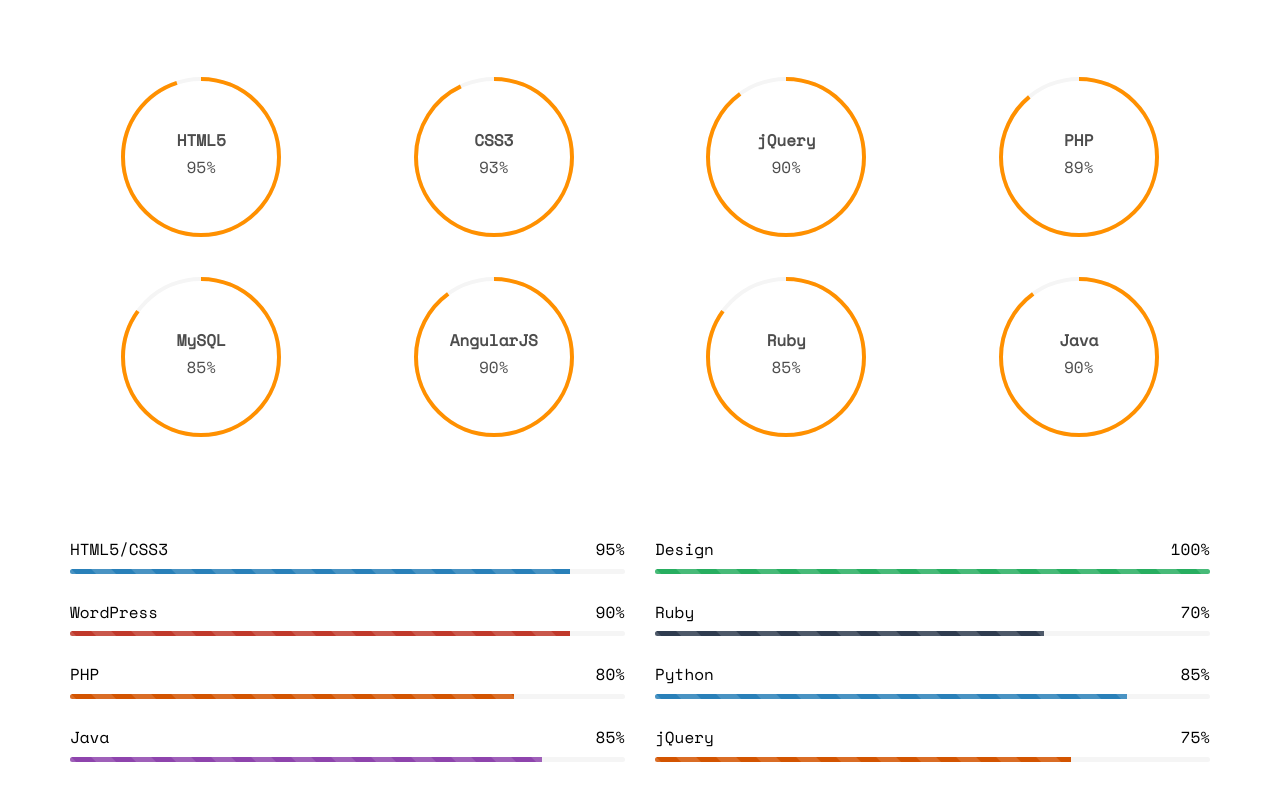
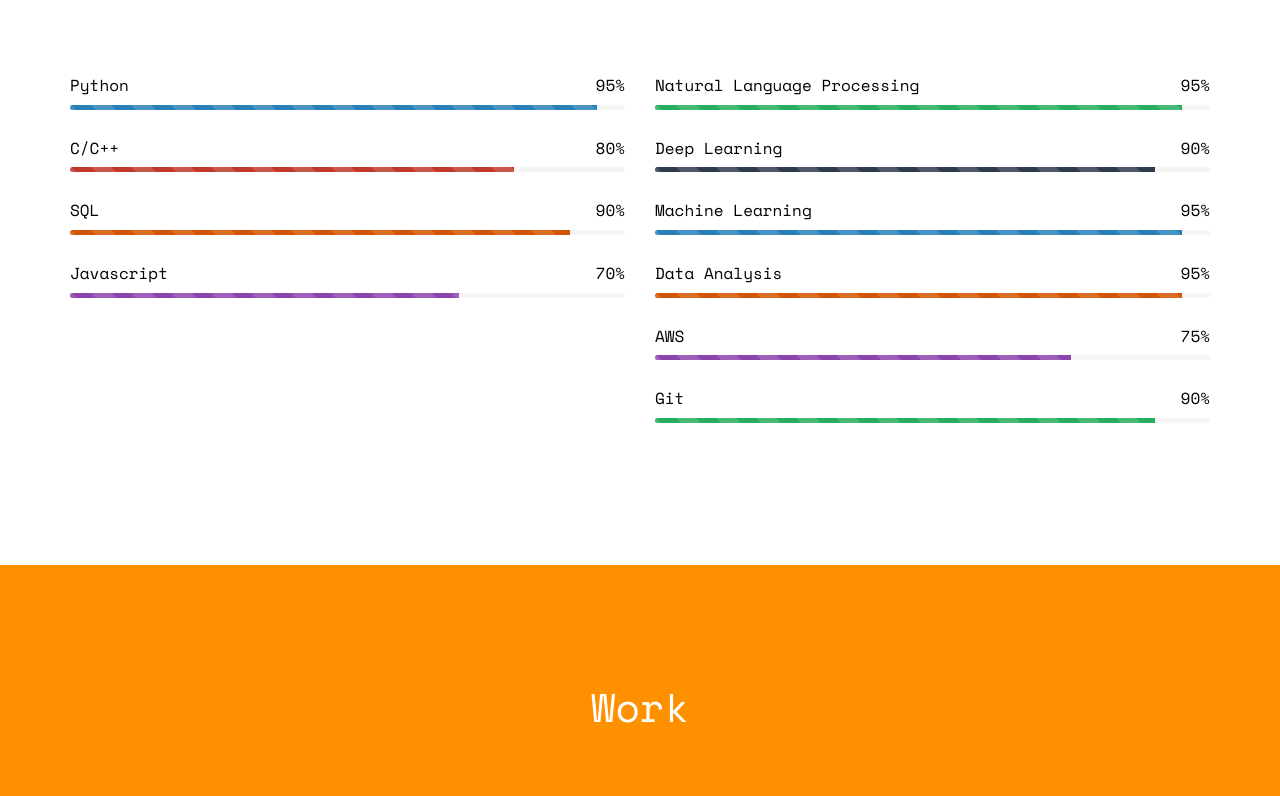
Before and after one commit to hananthakris/hananthakris.github.io, a plain HTML site: page index.html in a window 1280 px wide. Shown: the part 4204-5000 px from the top of the page. Drawn offline with nearby package versions, Linux system fonts and the light colour scheme; some packages are replaced by stand-ins of ours; no server answers; files whose address does not match are found by name.

Commit message:
Update index.html

```diff
--- a/index.html
+++ b/index.html
@@ -235,101 +235,93 @@
 					<h2>Skills</h2>
 				</div>
 			</div>
-			<div class="row row-pb-md">
-				<div class="col-md-3 col-sm-6 col-xs-12 text-center">
-					<div class="chart" data-percent="95"><span><strong>HTML5</strong>95%</span></div>
-				</div>
-				<div class="col-md-3 col-sm-6 col-xs-12 text-center">
-					<div class="chart" data-percent="93"><span><strong>CSS3</strong>93%</span></div>
-				</div>
-				<div class="col-md-3 col-sm-6 col-xs-12 text-center">
-					<div class="chart" data-percent="90"><span><strong>jQuery</strong>90%</span></div>
-				</div>
-
-				<div class="col-md-3 col-sm-6 col-xs-12 text-center">
-					<div class="chart" data-percent="89"><span><strong>PHP</strong>89%</span></div>
-				</div>
-				<div class="col-md-3 col-sm-6 col-xs-12 text-center">
-					<div class="chart" data-percent="85"><span><strong>MySQL</strong>85%</span></div>
-				</div>
-				<div class="col-md-3 col-sm-6 col-xs-12 text-center">
-					<div class="chart" data-percent="90"><span><strong>AngularJS</strong>90%</span></div>
-				</div>
-				<div class="col-md-3 col-sm-6 col-xs-12 text-center">
-					<div class="chart" data-percent="85"><span><strong>Ruby</strong>85%</span></div>
-				</div>
-				<div class="col-md-3 col-sm-6 col-xs-12 text-center">
-					<div class="chart" data-percent="90"><span><strong>Java</strong>90%</span></div>
-				</div>
-			</div>
 			<div class="row">
 				<div class="col-md-6">
 					<div class="progress-wrap">
-						<h3><span class="name-left">HTML5/CSS3</span><span class="value-right">95%</span></h3>
+						<h3><span class="name-left">Python</span><span class="value-right">95%</span></h3>
 						<div class="progress">
 						  <div class="progress-bar progress-bar-1 progress-bar-striped active" role="progressbar"
+						  aria-valuenow="95" aria-valuemin="0" aria-valuemax="100" style="width:95%">
+						  </div>
+						</div>
+					</div>
+					<div class="progress-wrap">
+						<h3><span class="name-left"> C/C++ </span><span class="value-right">80%</span></h3>
+						<div class="progress">
+						  <div class="progress-bar progress-bar-2 progress-bar-striped active" role="progressbar"
+						  aria-valuenow="80" aria-valuemin="0" aria-valuemax="100" style="width:80%">
+						  </div>
+						</div>
+					</div>
+					<div class="progress-wrap">
+						<h3><span class="name-left"> SQL </span><span class="value-right">90%</span></h3>
+						<div class="progress">
+						  <div class="progress-bar progress-bar-3 progress-bar-striped active" role="progressbar"
 						  aria-valuenow="90" aria-valuemin="0" aria-valuemax="100" style="width:90%">
 						  </div>
 						</div>
 					</div>
 					<div class="progress-wrap">
-						<h3><span class="name-left">WordPress</span><span class="value-right">90%</span></h3>
-						<div class="progress">
-						  <div class="progress-bar progress-bar-2 progress-bar-striped active" role="progressbar"
-						  aria-valuenow="90" aria-valuemin="0" aria-valuemax="100" style="width:90%">
-						  </div>
-						</div>
-					</div>
-					<div class="progress-wrap">
-						<h3><span class="name-left">PHP</span><span class="value-right">80%</span></h3>
-						<div class="progress">
-						  <div class="progress-bar progress-bar-3 progress-bar-striped active" role="progressbar"
-						  aria-valuenow="80" aria-valuemin="0" aria-valuemax="100" style="width:80%">
-						  </div>
-						</div>
-					</div>
-					<div class="progress-wrap">
-						<h3><span class="name-left">Java</span><span class="value-right">85%</span></h3>
+						<h3><span class="name-left"> Javascript </span><span class="value-right">70%</span></h3>
 						<div class="progress">
 						  <div class="progress-bar progress-bar-4 progress-bar-striped active" role="progressbar"
-						  aria-valuenow="85" aria-valuemin="0" aria-valuemax="100" style="width:85%">
+						  aria-valuenow="70" aria-valuemin="0" aria-valuemax="100" style="width:70%">
 						  </div>
 						</div>
 					</div>
 				</div>
 				<div class="col-md-6">
 					<div class="progress-wrap">
-						<h3><span class="name-left">Design</span><span class="value-right">100%</span></h3>
+						<h3><span class="name-left"> Natural Language Processing </span><span class="value-right">95%</span></h3>
 						<div class="progress">
 						  <div class="progress-bar progress-bar-5 progress-bar-striped active" role="progressbar"
-						  aria-valuenow="100" aria-valuemin="0" aria-valuemax="100" style="width:100%">
+						  aria-valuenow="95" aria-valuemin="0" aria-valuemax="100" style="width:95%">
 						  </div>
 						</div>
 					</div>
 					<div class="progress-wrap">
-						<h3><span class="name-left">Ruby</span><span class="value-right">70%</span></h3>
+						<h3><span class="name-left">Deep Learning</span><span class="value-right">90%</span></h3>
 						<div class="progress">
 						  <div class="progress-bar progress-bar-striped active" role="progressbar"
-						  aria-valuenow="70" aria-valuemin="0" aria-valuemax="100" style="width:70%">
+						  aria-valuenow="90" aria-valuemin="0" aria-valuemax="100" style="width:90%">
 						  </div>
 						</div>
 					</div>
 					<div class="progress-wrap">
-						<h3><span class="name-left">Python</span><span class="value-right">85%</span></h3>
+						<h3><span class="name-left">Machine Learning</span><span class="value-right">95%</span></h3>
 						<div class="progress">
 						  <div class="progress-bar progress-bar-1 progress-bar-striped active" role="progressbar"
-						  aria-valuenow="85" aria-valuemin="0" aria-valuemax="100" style="width:85%">
+						  aria-valuenow="95" aria-valuemin="0" aria-valuemax="100" style="width:95%">
 						  </div>
 						</div>
 					</div>
 					<div class="progress-wrap">
-						<h3><span class="name-left">jQuery</span><span class="value-right">75%</span></h3>
+						<h3><span class="name-left"> Data Analysis </span><span class="value-right">95%</span></h3>
 						<div class="progress">
 						  <div class="progress-bar progress-bar-3 progress-bar-striped active" role="progressbar"
+						  aria-valuenow="95" aria-valuemin="0" aria-valuemax="100" style="width:95%">
+						  </div>
+						</div>
+					</div>
+					<div class="progress-wrap">
+						<h3><span class="name-left"> AWS </span><span class="value-right">75%</span></h3>
+						<div class="progress">
+						  <div class="progress-bar progress-bar-4 progress-bar-striped active" role="progressbar"
 						  aria-valuenow="75" aria-valuemin="0" aria-valuemax="100" style="width:75%">
 						  </div>
 						</div>
 					</div>
+
+					<div class="progress-wrap">
+						<h3><span class="name-left"> Git </span><span class="value-right">90%</span></h3>
+						<div class="progress">
+						  <div class="progress-bar progress-bar-5 progress-bar-striped active" role="progressbar"
+						  aria-valuenow="90" aria-valuemin="0" aria-valuemax="100" style="width:90%">
+						  </div>
+						</div>
+					</div>
+
+
 				</div>
 			</div>
 		</div>
```
